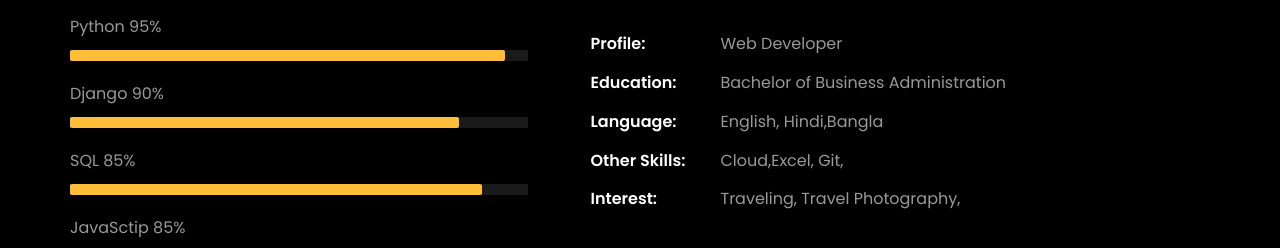
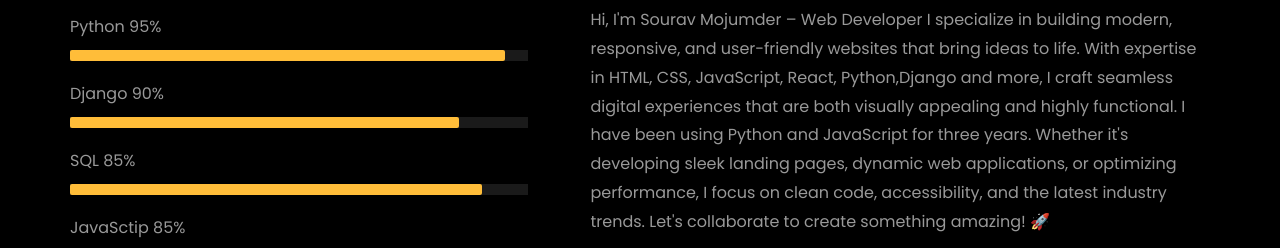
Before and after one commit to souravmojumder2003/SouravMojumderPortfolio.io, a plain HTML site: page index.html in a window 1280 px wide. Shown: the part 1102-1350 px from the top of the page. Drawn offline with Linux system fonts and the light colour scheme; files whose address does not match are found by name.

Commit message:
Update index.html

```diff
--- a/index.html
+++ b/index.html
@@ -272,7 +272,16 @@
 
 								<p>Iam Sourav Mojumder & Iam a Web Developer </p>
 								<p>I have learned last three years a few web-related technologies and programming languages like HTML, CSS, Bootstrap,
-									Pytho,Django,SQL,JavaScript, React.js.</p>
+									Pytho,Django,SQL,JavaScript, React.js.
+								</p>
+								<p>Hi, I'm Sourav Mojumder – Web Developer
+
+I specialize in building modern, responsive, and user-friendly websites that bring ideas to life. With expertise in HTML, CSS, JavaScript, React, Python,Django and more, I craft seamless digital experiences that are both visually appealing and highly functional.
+I have been using Python and JavaScript for three years.
+
+Whether it's developing sleek landing pages, dynamic web applications, or optimizing performance, I focus on clean code, accessibility, and the latest industry trends.
+
+Let's collaborate to create something amazing! 🚀</p>
 								<ul class="about-info mt-4 px-md-0 px-2">
 									<li class="d-flex"><span>Profile:</span> <span>Web Developer</span></li>
 
```
